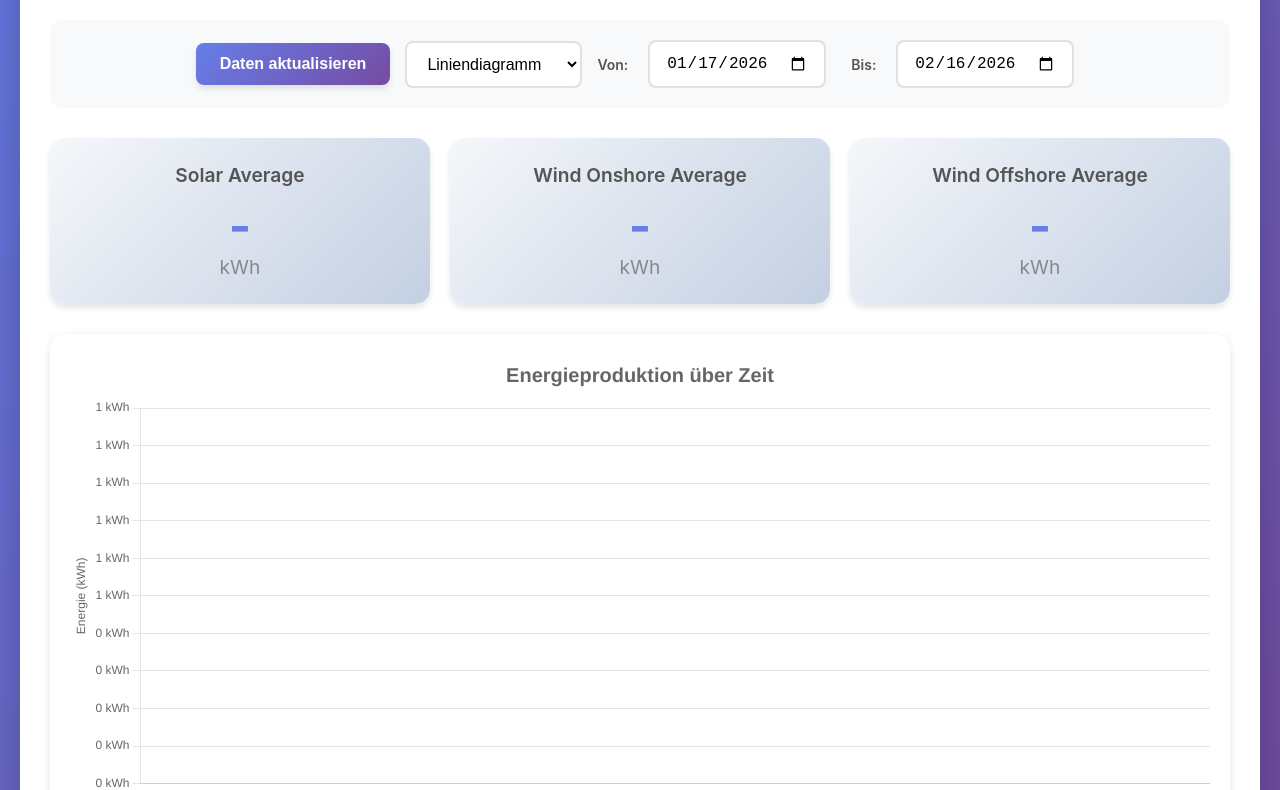
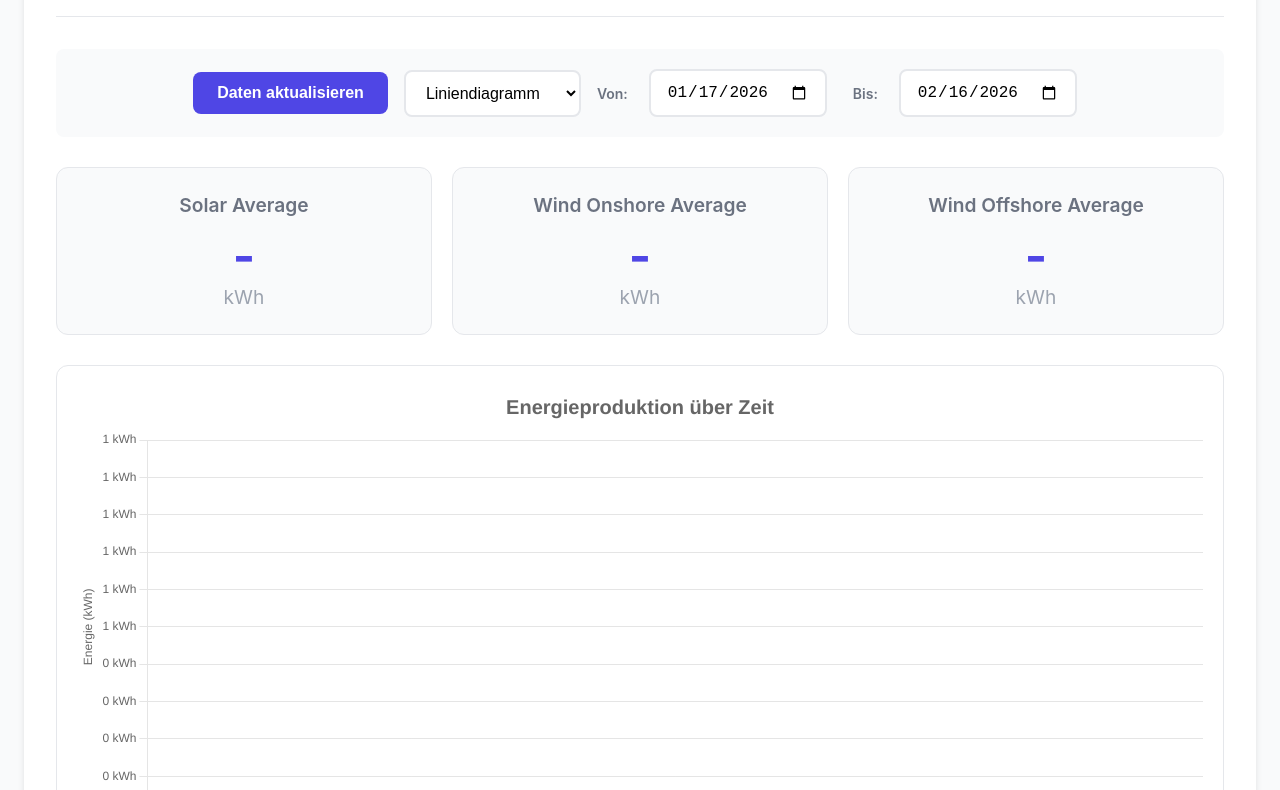
Before and after one commit to gross-tobias/energiedaten, a plain HTML site: page frontend/index.html in a window 1280 px wide. Shown: the part 121-911 px from the top of the page. Drawn offline with nearby package versions, Linux system fonts and the light colour scheme; no server answers.

Commit message:
refactor styles.css

```diff
--- a/frontend/styles.css
+++ b/frontend/styles.css
@@ -1,3 +1,24 @@
+:root {
+  --color-border: #e5e7eb;
+  --color-primary: #4f46e5;
+  --color-surface: #ffffff;
+  --color-text-muted: #9ca3af;
+  --color-background: #f9fafb;
+  --color-text-primary: #1f2937;
+  --color-border-hover: #d1d5db;
+  --color-primary-light: #eef2ff;
+  --color-primary-hover: #4338ca;
+  --color-text-secondary: #6b7280;
+
+  --color-shadow: rgba(0, 0, 0, 0.1);
+  --color-shadow-lg: rgba(0, 0, 0, 0.15);
+
+  --border-radius: 12px;
+  --border-radius-sm: 8px;
+
+  --transition: all 0.2s ease;
+}
+
 * {
   margin: 0;
   padding: 0;
@@ -5,67 +26,68 @@
 }
 
 body {
-    font-family: -apple-system, BlinkMacSystemFont, 'Segoe UI', Roboto, 'Helvetica Neue', Arial, sans-serif;
-    background: linear-gradient(135deg, #667eea 0%, #764ba2 100%);
+  font-family:
+    -apple-system, BlinkMacSystemFont, "Segoe UI", Roboto, "Helvetica Neue",
+    Arial, sans-serif;
+  padding: 1.5rem;
   min-height: 100vh;
-    padding: 20px;
-    color: #333;
+  color: var(--color-text-primary);
+  background-color: var(--color-background);
 }
 
 .container {
+  padding: 2rem;
+  margin: 0 auto;
   max-width: 1400px;
-    margin: 0 auto;
-    background: white;
-    border-radius: 20px;
-    box-shadow: 0 20px 60px rgba(0, 0, 0, 0.3);
-    padding: 30px;
+  background: var(--color-surface);
+  border-radius: var(--border-radius);
+  box-shadow: 0 4px 6px var(--color-shadow);
 }
 
 header {
   text-align: center;
-    margin-bottom: 20px;
-    padding-bottom: 20px;
-    border-bottom: 2px solid #e0e0e0;
+  margin-bottom: 2rem;
+  padding-bottom: 2rem;
+  border-bottom: 1px solid var(--color-border);
 }
 
 header h1 {
-    font-size: 2.5em;
-    color: #667eea;
+  margin: 0;
   font-weight: 700;
-    margin: 0;
+  font-size: 2.5rem;
+  color: var(--color-primary);
 }
 
 .controls-section {
+  gap: 1rem;
+  padding: 20px;
   display: flex;
+  flex-wrap: wrap;
+  margin-bottom: 30px;
+  align-items: center;
   justify-content: center;
-    align-items: center;
-    gap: 15px;
-    margin-bottom: 30px;
-    padding: 20px;
-    background: #f8f9fa;
-    border-radius: 12px;
-    flex-wrap: wrap;
+  background: var(--color-background);
+  border-radius: var(--border-radius-sm);
 }
 
 .btn {
+  border: none;
+  cursor: pointer;
+  font-size: 1rem;
+  font-weight: 600;
   padding: 12px 24px;
-    border: none;
-    border-radius: 8px;
-    font-size: 16px;
-    font-weight: 600;
-    cursor: pointer;
-    transition: all 0.3s ease;
-    box-shadow: 0 4px 6px rgba(0, 0, 0, 0.1);
+  transition: var(--transition);
+  border-radius: var(--border-radius-sm);
 }
 
 .btn-primary {
-    background: linear-gradient(135deg, #667eea 0%, #764ba2 100%);
   color: white;
+  background-color: var(--color-primary);
 }
 
 .btn-primary:hover {
-    transform: translateY(-2px);
-    box-shadow: 0 6px 12px rgba(102, 126, 234, 0.4);
+  transform: translateY(-1px);
+  background-color: var(--color-primary-hover);
 }
 
 .btn-primary:active {
@@ -73,102 +95,103 @@ header h1 {
 }
 
 .select-input {
+  cursor: pointer;
+  font-size: 16px;
   padding: 12px 16px;
-    border: 2px solid #e0e0e0;
-    border-radius: 8px;
-    font-size: 16px;
-    background: white;
-    cursor: pointer;
-    transition: border-color 0.3s ease;
+  transition: var(--transition);
+  background: var(--color-surface);
+  border: 2px solid var(--color-border);
+  border-radius: var(--border-radius-sm);
 }
 
 .select-input:hover {
-    border-color: #667eea;
+  border-color: var(--color-border-hover);
 }
 
 .select-input:focus {
   outline: none;
-    border-color: #667eea;
-    box-shadow: 0 0 0 3px rgba(102, 126, 234, 0.1);
+  border-color: var(--color-primary);
+  box-shadow: 0 0 0 3px var(--color-primary-light);
 }
 
 .date-label {
   font-size: 14px;
   font-weight: 600;
-    color: #555;
   margin-right: 5px;
+  color: var(--color-text-secondary);
 }
 
 .date-input {
+  cursor: pointer;
+  font-size: 16px;
+  margin-right: 10px;
   padding: 12px 16px;
-    border: 2px solid #e0e0e0;
-    border-radius: 8px;
-    font-size: 16px;
-    background: white;
-    cursor: pointer;
-    transition: border-color 0.3s ease;
-    margin-right: 10px;
+  transition: var(--transition);
+  background: var(--color-surface);
+  border: 2px solid var(--color-border);
+  border-radius: var(--border-radius-sm);
 }
 
 .date-input:hover {
-    border-color: #667eea;
+  border-color: var(--color-border-hover);
 }
 
 .date-input:focus {
   outline: none;
-    border-color: #667eea;
-    box-shadow: 0 0 0 3px rgba(102, 126, 234, 0.1);
+  border-color: var(--color-primary);
+  box-shadow: 0 0 0 3px var(--color-primary-light);
 }
 
 .stats-grid {
+  gap: 20px;
   display: grid;
+  margin-bottom: 30px;
   grid-template-columns: repeat(auto-fit, minmax(250px, 1fr));
-    gap: 20px;
-    margin-bottom: 30px;
 }
 
 .stat-card {
-    background: linear-gradient(135deg, #f5f7fa 0%, #c3cfe2 100%);
   padding: 25px;
-    border-radius: 15px;
   text-align: center;
-    box-shadow: 0 4px 6px rgba(0, 0, 0, 0.1);
-    transition: transform 0.3s ease;
+  transition: var(--transition);
+  background: var(--color-background);
+  border-radius: var(--border-radius);
+  border: 1px solid var(--color-border);
 }
 
 .stat-card:hover {
-    transform: translateY(-5px);
-    box-shadow: 0 8px 12px rgba(0, 0, 0, 0.15);
+  transform: translateY(-2px);
+  border-color: var(--color-primary);
+  box-shadow: 0 4px 12px var(--color-shadow);
 }
 
 .stat-card h3 {
   font-size: 1.2em;
-    color: #555;
+  font-weight: 600;
   margin-bottom: 15px;
-    font-weight: 600;
+  color: var(--color-text-secondary);
 }
 
 .stat-value {
   font-size: 3em;
+  line-height: 1;
   font-weight: 700;
-    color: #667eea;
-    line-height: 1;
+  color: var(--color-primary);
 }
 
 .stat-unit {
+  margin-top: 5px;
   font-size: 1.2em;
-    color: #888;
-    margin-top: 5px;
+  color: var(--color-text-muted);
 }
 
 .chart-container {
-    background: white;
   padding: 20px;
-    border-radius: 15px;
-    box-shadow: 0 2px 8px rgba(0, 0, 0, 0.1);
+  height: 500px;
+  position: relative;
   margin-bottom: 20px;
-    position: relative;
-    height: 500px;
+  background: var(--color-surface);
+  border-radius: var(--border-radius);
+  border: 1px solid var(--color-border);
 }
 
 .controls {
@@ -176,24 +199,24 @@ header h1 {
 }
 
 .legend {
+  gap: 30px;
   display: flex;
-    gap: 30px;
+  flex-wrap: wrap;
   justify-content: center;
-    flex-wrap: wrap;
 }
 
 .legend-item {
+  gap: 10px;
   display: flex;
-    align-items: center;
-    gap: 10px;
   cursor: pointer;
   padding: 10px 15px;
-    border-radius: 8px;
-    transition: background-color 0.3s ease;
+  align-items: center;
+  transition: var(--transition);
+  border-radius: var(--border-radius-sm);
 }
 
 .legend-item:hover {
-    background-color: #f5f5f5;
+  background-color: var(--color-background);
 }
 
 .legend-item input[type="checkbox"] {
@@ -210,18 +233,18 @@ header h1 {
 }
 
 .loading-overlay {
-    position: fixed;
   top: 0;
   left: 0;
   width: 100%;
   height: 100%;
-    background: rgba(0, 0, 0, 0.7);
   display: flex;
+  z-index: 1000;
+  color: white;
+  position: fixed;
+  align-items: center;
   flex-direction: column;
   justify-content: center;
-    align-items: center;
-    z-index: 1000;
-    color: white;
+  background: rgba(0, 0, 0, 0.7);
 }
 
 .loading-overlay.hidden {
@@ -231,15 +254,17 @@ header h1 {
 .spinner {
   width: 50px;
   height: 50px;
+  border-radius: 50%;
+  margin-bottom: 20px;
+  border-top-color: white;
+  animation: spin 1s linear infinite;
   border: 5px solid rgba(255, 255, 255, 0.3);
-    border-top-color: white;
-    border-radius: 50%;
-    animation: spin 1s linear infinite;
-    margin-bottom: 20px;
 }
 
 @keyframes spin {
-    to { transform: rotate(360deg); }
+  to {
+    transform: rotate(360deg);
+  }
 }
 
 .loading-overlay p {
@@ -257,11 +282,13 @@ header h1 {
   }
 
   .controls-section {
+    width: 100%;
     flex-direction: column;
-        width: 100%;
   }
 
-    .btn, .select-input, .date-input {
+  .btn,
+  .select-input,
+  .date-input {
     width: 100%;
   }
 
```
Lines whose indentation alone changed are shown as unchanged.
